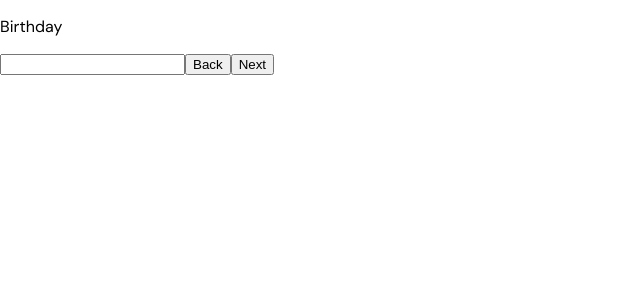
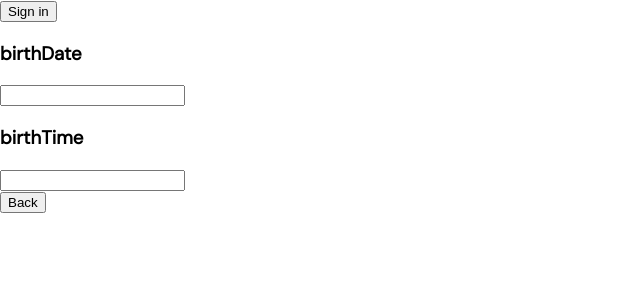
Before and after one commit to evadegano/cosmology, a Next.js app: page /mygoals in a window 1280 px wide. Both pictures are taken after typing "Sample" into the empty fields and a click on the button "Next". Shown: the top 300 px of the page, without its empty margins (0-640 px from the left). Built offline with nearby package versions, Linux system fonts and the light colour scheme.

Commit message:
feat: user signup form

```diff
--- a/components/userform/formLayout.js
+++ b/components/userform/formLayout.js
@@ -2,7 +2,7 @@ import { Formik, Form, Field } from 'formik'
 import FormNav from './formNav'
 
 
-export default function StepOne(props) {
+export default function FormLayout(props) {
   const handleSubmit = (values) => {
     props.next(values)
   }
@@ -19,16 +19,15 @@ export default function StepOne(props) {
           <Form>
             {props.fields.map(field => {
               return (
-                <div key={field.name}>
-                  <h3>{field.name}</h3>
-                  <Field name={field.name} />
+                <div key={field}>
+                  <h3>{field}</h3>
+                  <Field name={field} />
                 </div>
               )
             })}
 
-            {props.prev && <button type='button'>Back</button>}
-
-            <button type='submit'>Next</button>
+            {props.currentStep !== 0 && <button type='button' onClick={(values) => props.prev(values)}>Back</button>}
+            {props.currentStep !== props.totalSteps - 1 && <button type='submit'>Next</button>}
           </Form>
         )}
       </Formik>
--- a/components/userform/formNav.js
+++ b/components/userform/formNav.js
@@ -3,7 +3,7 @@ import { signIn } from "next-auth/react"
 
 
 export default function FormNav(props) {
-  retun (
+  return (
     <nav>
       <Link href='/'><a>{props.appName}</a></Link>
       <button onClick={() => signIn()}>Sign in</button>
--- a/pages/mygoals.js
+++ b/pages/mygoals.js
@@ -1,6 +1,6 @@
 import { useState } from 'react'
 import * as Yup from 'yup'
-import formLayout from '../components/userForm/formLayout'
+import FormLayout from '../components/userForm/formLayout'
 import StepOne from '../components/userForm/stepOne'
 import StepTwo from '../components/userForm/stepTwo'
 
@@ -38,15 +38,21 @@ export default function MyGoals() {
   }
 
   const steps = [
-    <StepOne key='stepOne' next={handleNextStep} user={user} />,
-    <StepTwo key='stepTwo' next={handleNextStep} prev={handlePrevStep} user={user} />
+    ["goals"],
+    ["birthDate", "birthTime"],
   ]
 
   console.log('user:', user)
 
   return (
     <div>
-      {steps[currentStep]}
+      <FormLayout
+        next={handleNextStep}
+        prev={handlePrevStep}
+        user={user}
+        fields={steps[currentStep]}
+        currentStep={currentStep}
+        totalSteps={steps.length}  />
     </div>
   )
 }
```
